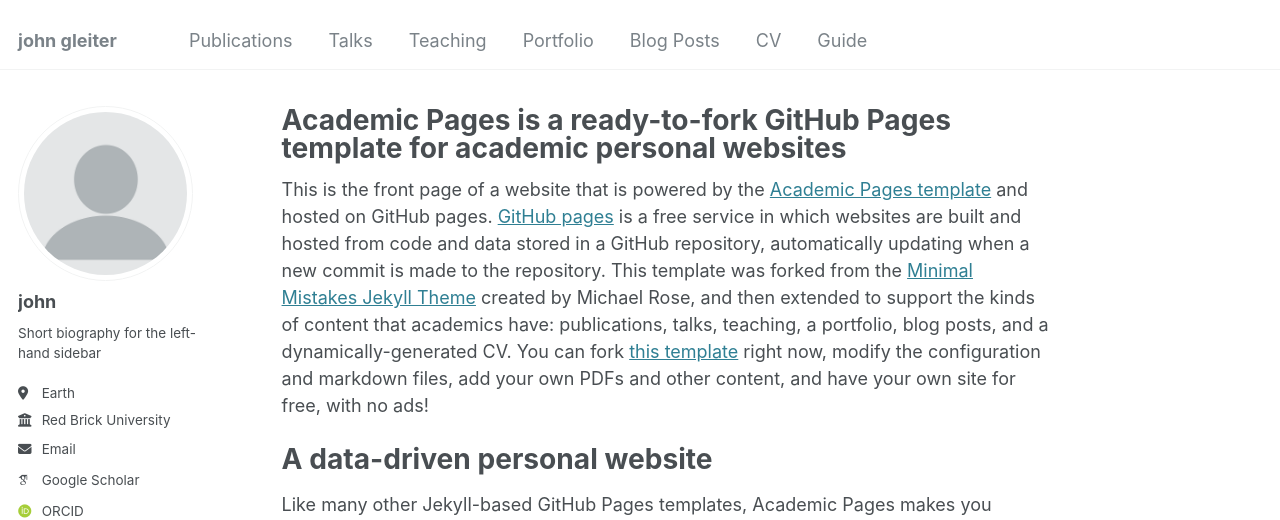
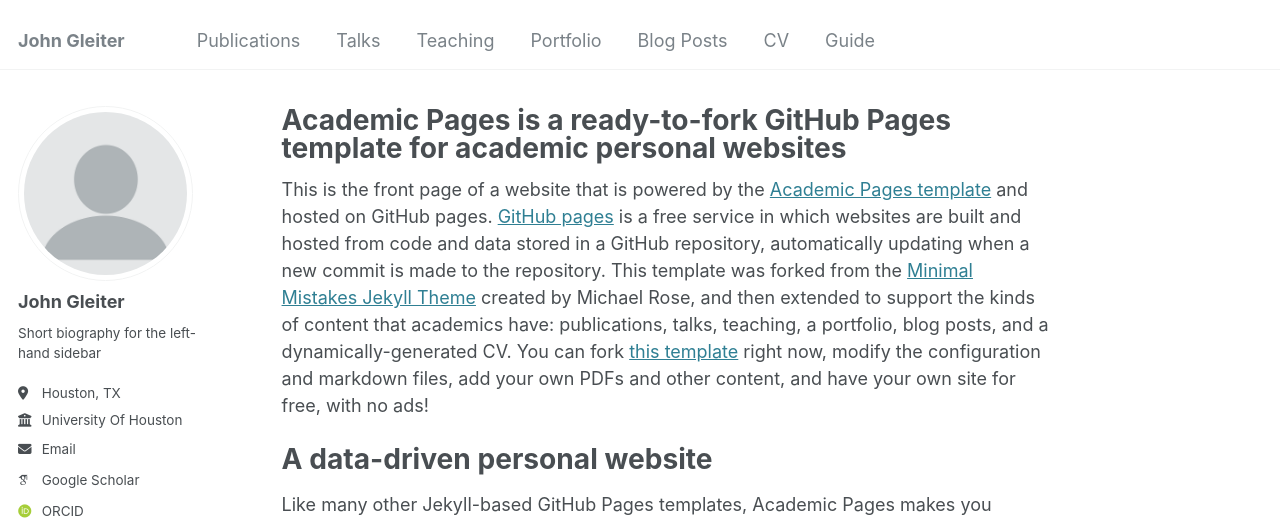
Before and after one commit to johnpaul123Z/johnpaul123Z.github.io, a Jekyll site: the page built from _pages/about.md, in a window 1280 px wide. Shown: the top 520 px of the page. Built offline with Jekyll 4.4.1, drawn with Linux system fonts in a browser that asks for light colours; some web fonts are replaced.

Commit message:
Update _config.yml

```diff
--- a/_config.yml
+++ b/_config.yml
@@ -8,7 +8,7 @@
 
 # Basic Site Settings
 locale                   : "en-US"
-title                    : "john gleiter"
+title                    : "John Gleiter"
 title_separator          : "-"
 name                     : &name "Your Name"
 description              : &description "personal description"
@@ -22,13 +22,13 @@ repository               : "academicpages/academicpages.github.io"
 author:
   # Biographic information
   avatar           : "profile.png"
-  name             : "john"
+  name             : "John Gleiter"
   pronouns         : # example: "she/her"
   bio              : "Short biography for the left-hand sidebar"
-  location         : "Earth"
-  employer         : "Red Brick University"
+  location         : "Houston, TX"
+  employer         : "University Of Houston"
   uri              : # URL
-  email            : "none@example.org"
+  email            : "jpgleite@cougarnet.uh.edu"
 
   # Academic websites
   arxiv            : # URL - Update with the correct link to your profile
```
